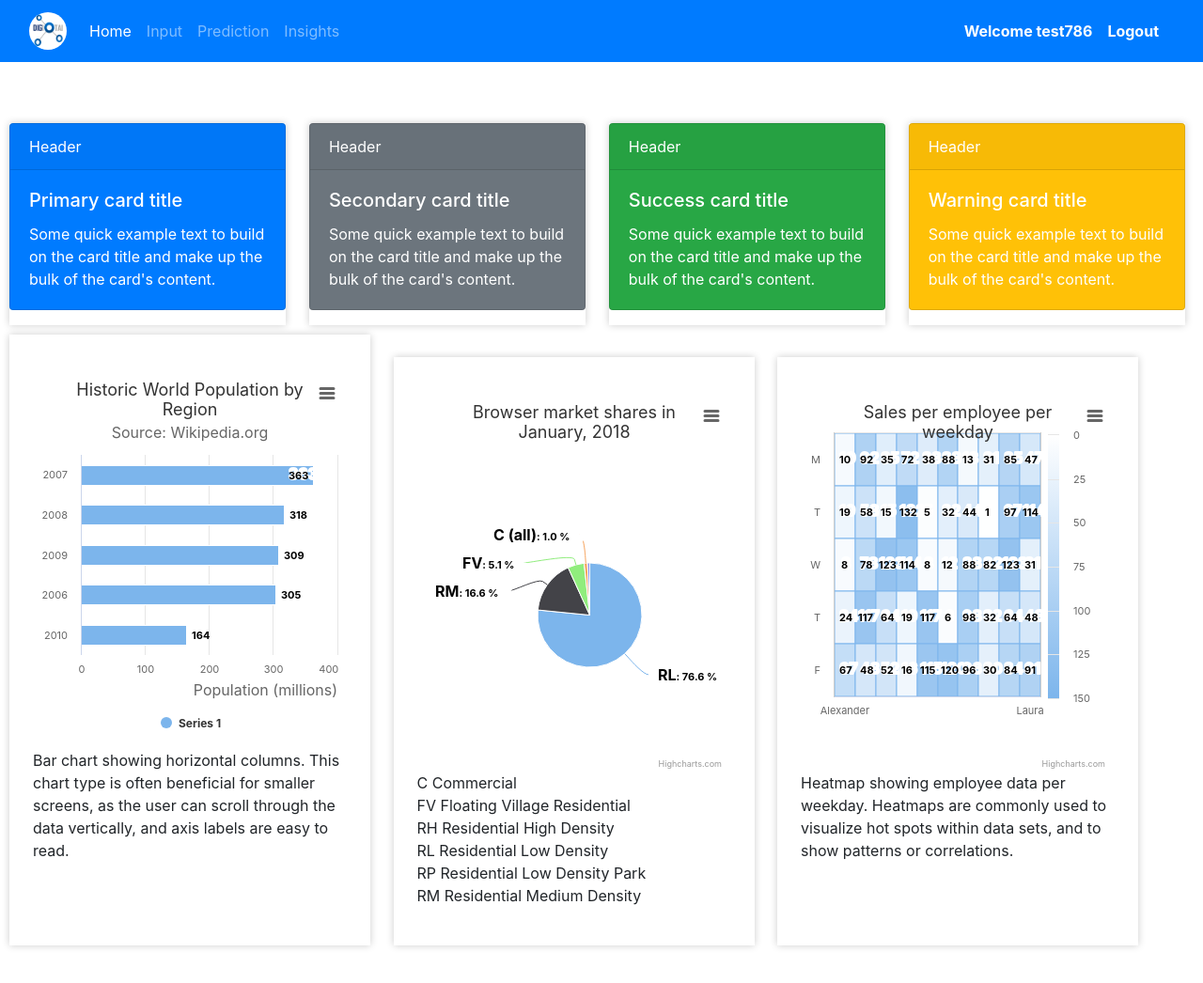
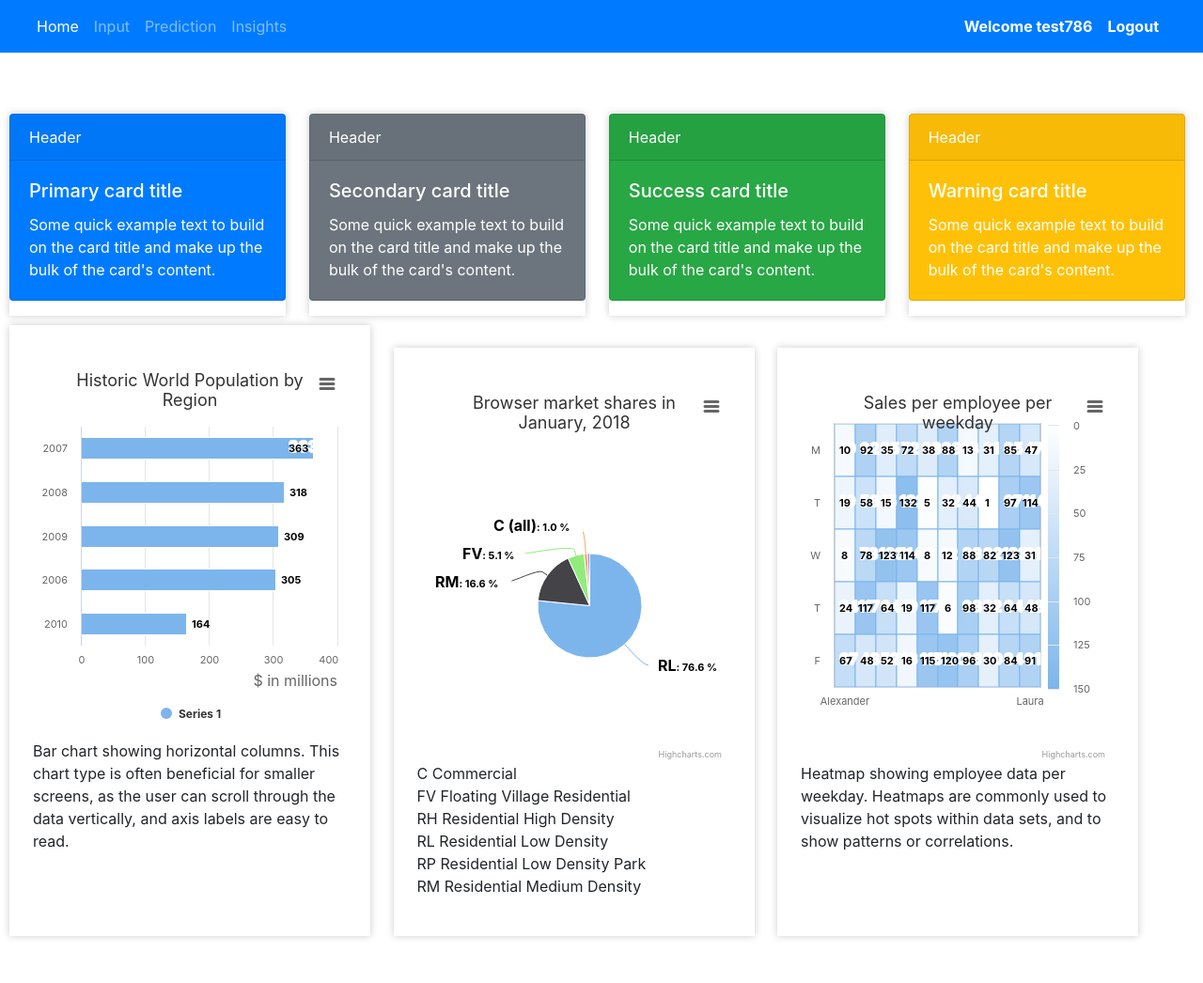
Before and after one commit to alimisumanth/House_Price_Prediction, a Django app: page /charts/ in a window 1280 px wide. Shown: the top 1046 px of the page at 94% size. After the commit the page ends 999 px from the top, so only its background shows below. Run offline with Django 3.2, Linux system fonts and the light colour scheme; a user stored in the database is signed in; data comes from the database, SQL or seed files in the repository; both versions use the stored data as it was before the commit; some libraries are stand-ins or nearby versions.

Commit message:
FileUpdate

```diff
--- a/Logs.txt
+++ b/Logs.txt
@@ -9,3 +9,6 @@
 2021-08-11/12:30:16		predicted_House_pricing Table has been deleted successfully
 2021-08-11/12:30:16		Logout successfull
 2021-08-11/12:48:39		Table Created successfully
+2021-08-11/17:52:27		 House_pricing Table has been deleted successfully
+2021-08-11/17:52:27		predicted_House_pricing Table has been deleted successfully
+2021-08-11/17:52:27		Logout successfull
--- a/pr1/static/css/style.css
+++ b/pr1/static/css/style.css
@@ -21,7 +21,7 @@ body {
   	width: 400px;
   	background-color: #ffffff;
   	box-shadow: 0 0 9px 0 rgba(0, 0, 0, 0.3);
-  	margin:100px auto;
+  	margin-top: 80px;
 }
 .login h1, .register h1 {
   	text-align: center;
--- a/pr1/utils.py
+++ b/pr1/utils.py
@@ -4,6 +4,7 @@ from django.http import HttpResponse
 import sqlite3
 import pandas as pd
 from pandas_profiling import ProfileReport
+from django.http import HttpResponseRedirect, Http404, FileResponse
 
 
 def featuresinfo_download():
@@ -13,7 +14,7 @@ def featuresinfo_download():
     response['Content-Disposition'] = 'attachment; filename=data_description.docx'
     document.save(response)
 
-    return response
+    return FileResponse(open('description.pdf', 'rb'), content_type='application/pdf')
 
 def filedownload():
     try:
--- a/templates/charts.html
+++ b/templates/charts.html
@@ -144,7 +144,7 @@ Highcharts.chart('container1', {
     text: 'Historic World Population by Region'
   },
   subtitle: {
-    text: 'Source: <a href="https://en.wikipedia.org/wiki/World_population">Wikipedia.org</a>'
+    text: ''
   },
   xAxis: {
     categories:  names,
@@ -155,7 +155,7 @@ Highcharts.chart('container1', {
   yAxis: {
     min: 0,
     title: {
-      text: 'Population (millions)',
+      text: '$ in millions',
       align: 'high'
     },
     labels: {
--- a/templates/home.html
+++ b/templates/home.html
@@ -10,7 +10,7 @@
         <p>Ask a home buyer to describe their dream house, and they probably won't begin with the height of the basement ceiling or the proximity to an east-west railroad. But this playground competition's dataset proves that much more influences price negotiations than the number of bedrooms or a white-picket fence.
             With 79 explanatory variables describing (almost) every aspect of residential homes in Ames, Iowa, this competition challenges you to predict the final price of each home.
         </p>
-        <a href="{% url 'pr1:features' %}">Click here to download feature information</a>
+        <a href="{% url 'pr1:features' %}" target="_blank">Click here to view feature information</a>
     </div>
 </body>
 </html>
--- a/templates/navbar.html
+++ b/templates/navbar.html
@@ -10,31 +10,10 @@
 <script src="https://cdn.jsdelivr.net/npm/bootstrap@5.0.2/dist/js/bootstrap.min.js" integrity="sha384-cVKIPhGWiC2Al4u+LWgxfKTRIcfu0JTxR+EQDz/bgldoEyl4H0zUF0QKbrJ0EcQF" crossorigin="anonymous"></script>
 
 <link href="{% static "css/style.css" %}" rel="stylesheet">
-<!--
-<nav class="header">
-    <div class="header1">
-          <img class="logo" src="{% static "logo.jpg" %}" alt="Digiotai" width="40" height="40"/>
-        </div>
-		<div class="header1_1" >
-            <ul>
-                <li><a href="{% url 'pr1:home' %}" id="item1"><i class="fas fa-home"></i>Home</a></li>
-                <li><a href="{% url 'pr1:input' %}" id="item2">Input</a></li>
-                <li><a href="{% url 'pr1:model' %}" id="item3">Prediction</a></li>
-                <li><a href="{% url 'pr1:charts' %}" id="item4">Insights</a></li>
-            </ul>
-        </div>
-        <div class="header1_11">
-                <a style="color:white;">House Pricing Prediction</a>
-        </div>
-        <div class="header1_2" >
-				<a style="color:white;">Welcome {{request.user}}</a>&nbsp;&nbsp;&nbsp;
-                <a href="{% url 'pr1:logout' %}"><i class="fas fa-sign-out-alt"></i>Logout</a>
-        </div>
-    </div>
-</nav>-->
+
 <nav class="navbar navbar-expand-lg navbar-dark bg-primary">
   <div class="container-fluid">
-    <a class="navbar-brand" href="#"><img class="logo" src="{% static "logo.jpg" %}" alt="Digiotai" width="40" height="40"/></a>
+
     <button class="navbar-toggler" type="button" data-bs-toggle="collapse" data-bs-target="#navbarText" aria-controls="navbarText" aria-expanded="false" aria-label="Toggle navigation">
       <span class="navbar-toggler-icon"></span>
     </button>
```
Also changed, not shown: db.sqlite3.
